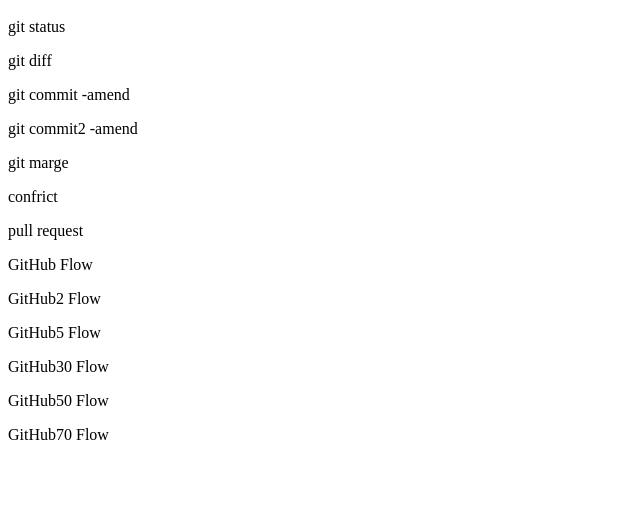
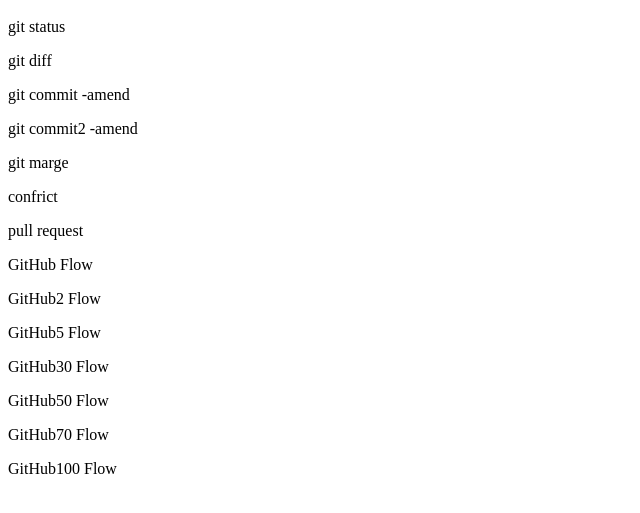
Before and after one commit to buchy0929/PythonTest, a plain HTML site: page index.html in a window 1280 px wide. Shown: the part 57-570 px from the top of the page, without its empty margins (0-640 px from the left). Drawn offline with Linux system fonts and the light colour scheme.

Commit message:
git 100 brantch test

```diff
--- a/index.html
+++ b/index.html
@@ -12,3 +12,4 @@
 <p>GitHub30 Flow</p>
 <p>GitHub50 Flow</p>
 <p>GitHub70 Flow</p>
+<p>GitHub100 Flow</p>
```
